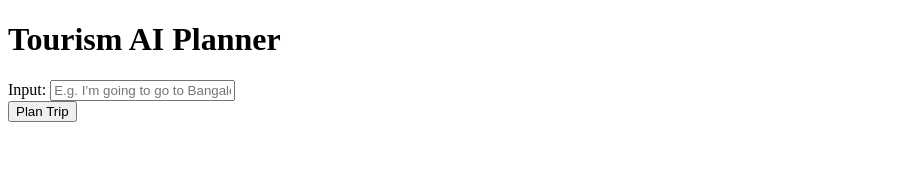
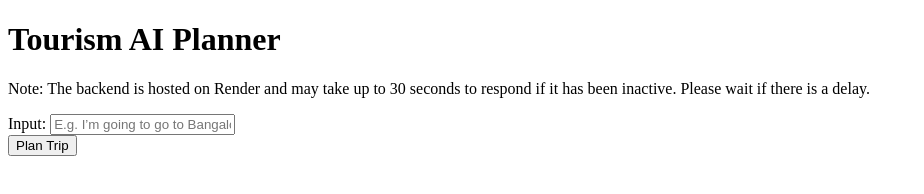
Before and after one commit to raghavendrapd/Inkle-Assignment-AI-Intern-, a website: page frontend/index.html in a window 1280 px wide. Shown: the whole page, without its empty margins (0-924 px from the left). Drawn offline with Linux system fonts and the light colour scheme.

Commit message:
Update index.html

```diff
--- a/frontend/index.html
+++ b/frontend/index.html
@@ -6,6 +6,10 @@
 </head>
 <body>
   <h1>Tourism AI Planner</h1>
+  <p id="renderAlert">
+  Note: The backend is hosted on Render and may take up to 30 seconds to respond if it has been inactive. Please wait if there is a delay.
+</p>
+
   <form id="tripForm">
     <label>
       Input:
```
